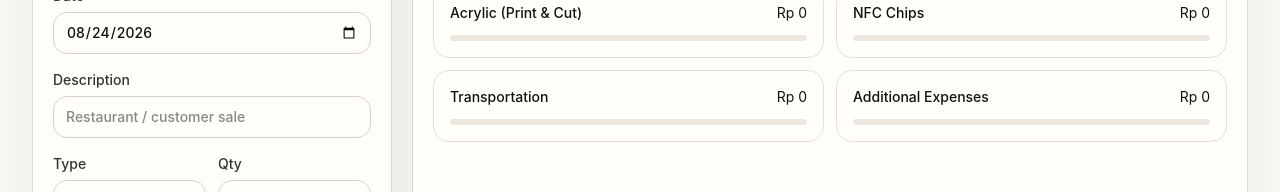
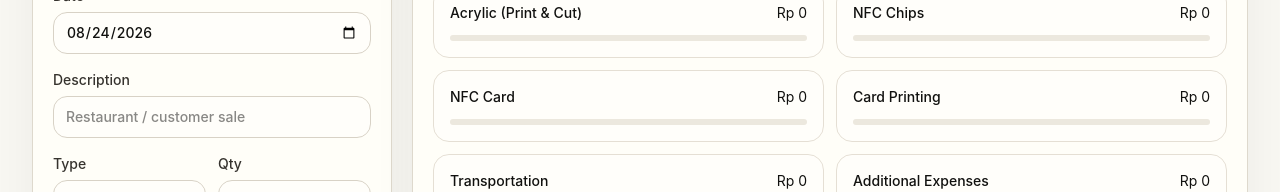
Before and after one commit to chamayns/kliqtrack, a Next.js app: page / in a window 1280 px wide. Shown: the part 416-608 px from the top of the page. Built offline with nearby package versions, Linux system fonts and the light colour scheme; no server answers; the database is empty.

Commit message:
new categories

```diff
--- a/app/page.tsx
+++ b/app/page.tsx
@@ -38,6 +38,8 @@ type Filters = {
 const expenseCategories = [
   "Acrylic (Print & Cut)",
   "NFC Chips",
+  "NFC Card",
+  "Card Printing",
   "Transportation",
   "Additional Expenses",
 ];
```
